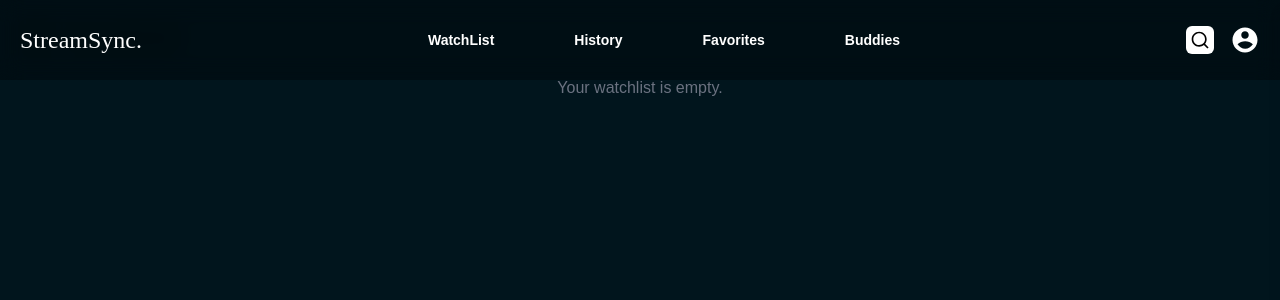
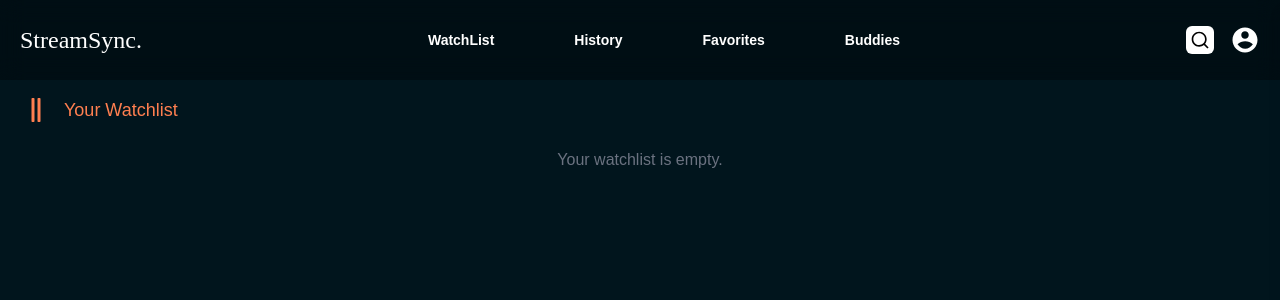
Before and after one commit to Kidus-M/StreamSynx, a Next.js app: page /watchList in a window 1280 px wide. Shown: the top 300 px of the page. Built offline with nearby package versions, Linux system fonts and the light colour scheme.

Commit message:
better watchlist page

```diff
--- a/pages/watchList/index.jsx
+++ b/pages/watchList/index.jsx
@@ -26,7 +26,7 @@ const Watchlist = () => {
     <div>
       <NavBar />
       <main>
-        <section className="w-full">
+        <section className="w-full text-secondary mt-24">
           <div className="px-6 my-6 flex justify-between items-center">
             <p className="flex justify-between items-center text-lg gap-4">
               <FaGripLinesVertical className="text-2xl" />
```
